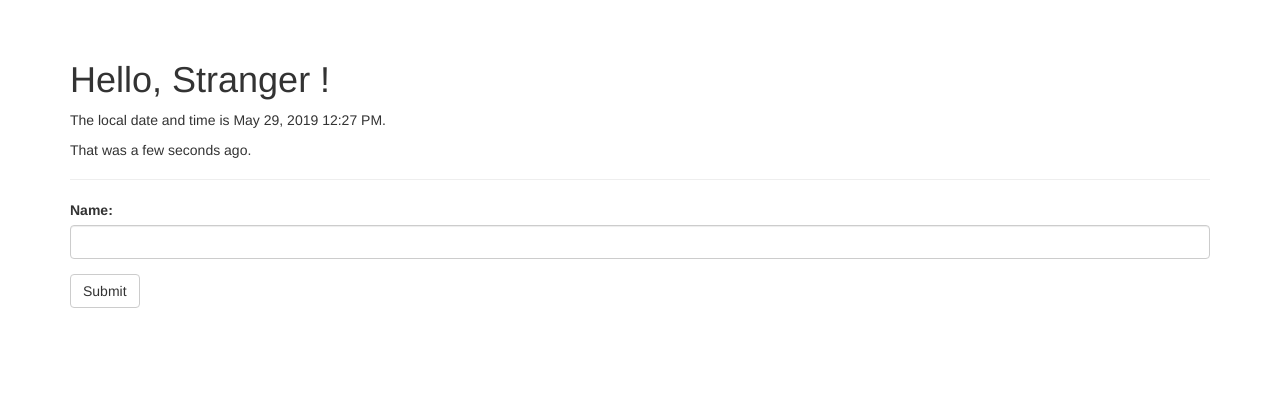
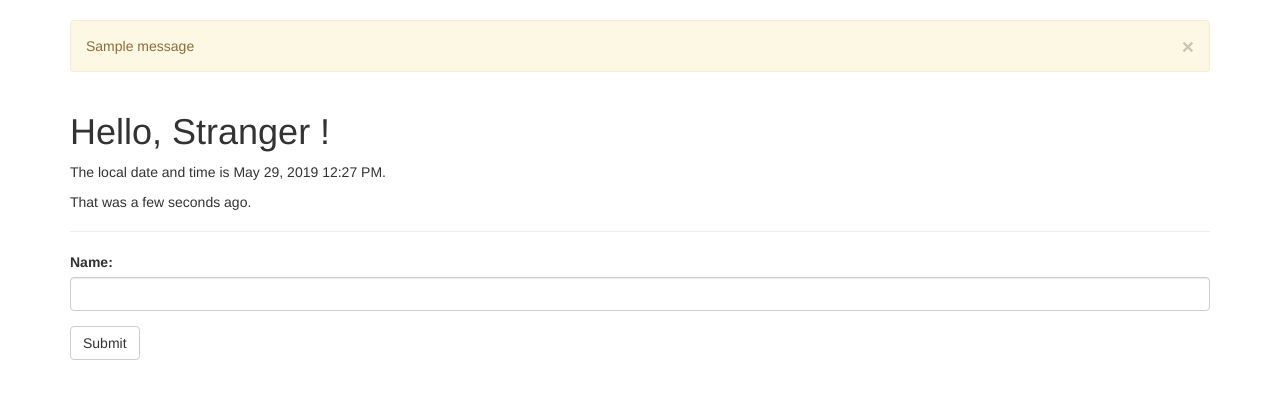
Before and after one commit to Nikuting/my_web, a Flask app: page / in a window 1280 px wide. Shown: the part 52-451 px from the top of the page. Run offline with Flask 2, Linux system fonts and the light colour scheme; one stand-in notice (Sample message) is shown; some libraries are stand-ins or nearby versions.

Commit message:
表单请求章练习

```diff
--- a/app.py
+++ b/app.py
@@ -1,6 +1,6 @@
 # -*- coding: UTF-8 -*- #
 
-from flask import Flask, redirect,render_template, session, url_for
+from flask import Flask, redirect,render_template, session, url_for, flash
 from flask_script import Manager
 from flask_bootstrap import Bootstrap  #推特做的CSS框架
 from flask_moment import Moment        #本地化日期和时间包
@@ -23,7 +23,10 @@ class NameForm(FlaskForm):
 def index():
     form = NameForm()
     if form.validate_on_submit():   #验证表单，即DataRequired()函数是否验证成功
-        session['name'] = form.name.data
+        old_name = session.get('name')
+        if old_name is not None and old_name != form.name.data:
+            flash('你已经更改了你的用户名！')  #如果更改新的name那就会显示一个消息提示
+        session['name'] = form.name.data   #利用会话保存POST的数据，防止下面重定向丢失数据
         return redirect(url_for('index'))  #重定向到index路由，即重新运行了一遍index(),此时为GET请求，不运行if语句
     return render_template('index.html', form=form, name=session.get('name'), current_time=datetime.utcnow())
     #使用get()方法，如果session中没有'name'键值对时，返回默认值None
--- a/templates/base.html
+++ b/templates/base.html
@@ -36,6 +36,13 @@
 
 {% block content %}
     <div class="container">
+        {% for message in get_flashed_messages() %}
+            <div class="alert alert-warning">
+                <button type="button" class="close" data-dismiss="alert">&times;</button>
+                {{ message }}
+            </div>
+        {% endfor %}
+
         {% block page_content %}{% endblock %}
     </div>
 {% endblock %}
```
